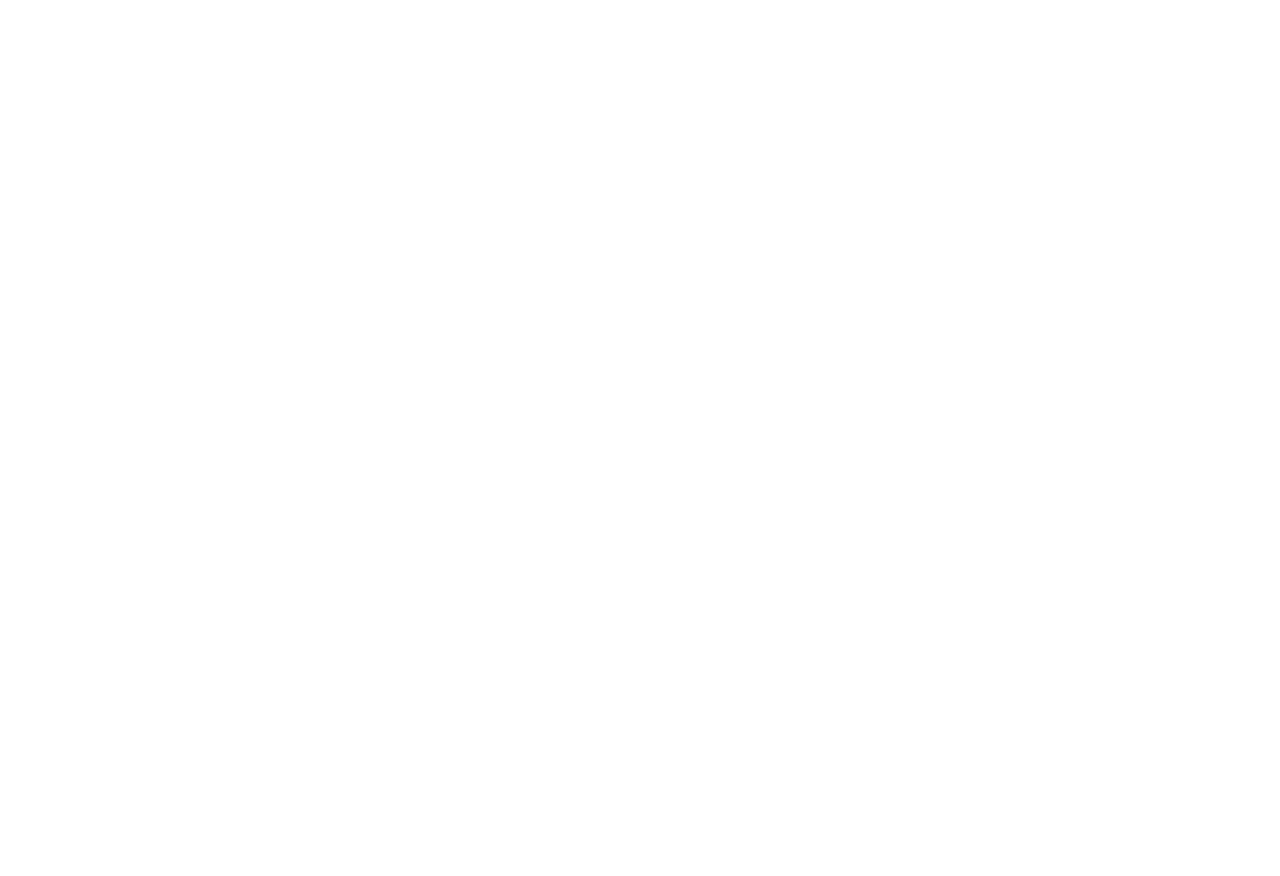
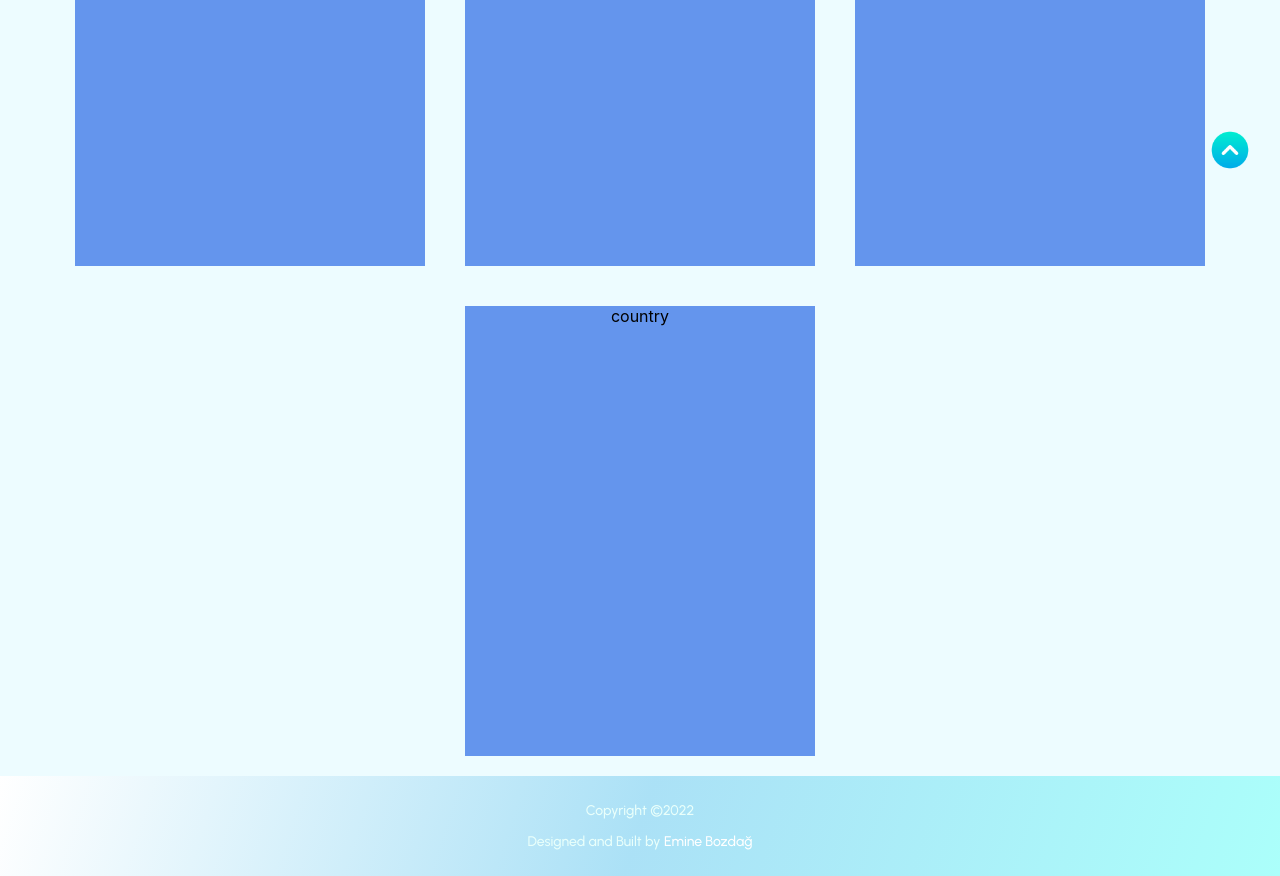
Before and after one commit to eminebozdag/world-countries, a React (Create React App) app: page /countries in a window 1280 px wide. Shown: the part 600-1476 px from the top of the page. Before the commit the page ends 800 px from the top, so only its background shows below. Built offline with nearby package versions, Linux system fonts and the light colour scheme.

Commit message:
added css to components

```diff
--- a/src/components/body/body.css
+++ b/src/components/body/body.css
@@ -1,8 +1,8 @@
-.search-container {
+.pages-container {
   display: flex;
   flex-direction: column;
   align-items: center;
-  height: auto;
+  justify-content: center;
 }
 
 .links-container-div {
@@ -25,7 +25,7 @@
   width: 40px;
 }
 
-span {
+.icon-span {
   font-size: 12px;
   color: rgba(102, 201, 240, 0.801);
 }
--- a/src/components/body/body.jsx
+++ b/src/components/body/body.jsx
@@ -10,27 +10,27 @@
 const Body = () => {
   return (
     <Router>
-      <div className="search-container">
+      <div className="pages-container">
         <div className="links-container-div">
           <div className="links-div">
             <Link to="/countries">
               <img src={searchIcon} alt="search" />
             </Link>
-            <span>search</span>
+            <span className="icon-span">search</span>
           </div>
 
           <div className="links-div">
             <Link to="/languages">
               <img src={langIcon} alt="search" />
             </Link>
-            <span>language</span>
+            <span className="icon-span">language</span>
           </div>
 
           <div className="links-div">
             <Link to="/populations">
               <img src={popIcon} alt="search" />
             </Link>
-            <span>population</span>
+            <span className="icon-span">population</span>
           </div>
         </div>
 
--- a/src/components/footer/footer.css
+++ b/src/components/footer/footer.css
@@ -0,0 +1,40 @@
+@import url("https://fonts.googleapis.com/css2?family=Urbanist:wght@200;700&display=swap");
+.footer-container {
+  display: flex;
+  flex-direction: row;
+
+  justify-content: center;
+  align-items: center;
+  height: 100px;
+  position: relative;
+  background: linear-gradient(
+    0.3turn,
+    rgba(255, 255, 255, 0.959),
+    rgba(160, 221, 245, 0.884),
+    rgba(85, 255, 246, 0.493)
+  );
+
+  bottom: 0;
+  width: 100%;
+}
+
+.footer-text {
+  font-family: "Urbanist", sans-serif;
+  color: rgb(233, 255, 251);
+  font-size: 14px;
+}
+
+span {
+  color: rgb(255, 255, 255);
+  font-size: 14px;
+}
+
+.scroll-button {
+  height: 40px;
+  width: 40px;
+  border-radius: 20px;
+  position: fixed;
+  bottom: 30px;
+  right: 30px;
+  z-index: 99;
+}
--- a/src/components/footer/footer.jsx
+++ b/src/components/footer/footer.jsx
@@ -1,6 +1,23 @@
 import React from "react";
+import upIcon from "../../assets/icons/up-arrow.png";
 import "./footer.css";
 const Footer = () => {
-  return <div>footer</div>;
+  return (
+    <div className="footer-container">
+      <div className="footer-text">
+        <p>Copyright ©2022</p>
+        <p>
+          Designed and Built by <span>Emine Bozdağ</span>
+        </p>
+      </div>
+      <input
+        type="image"
+        src={upIcon}
+        alt="scroll"
+        className="scroll-button"
+        onClick={() => console.log("hello")}
+      />
+    </div>
+  );
 };
 export default Footer;
--- a/src/components/header/header.css
+++ b/src/components/header/header.css
@@ -26,8 +26,8 @@
   margin: 10px;
   background-image: linear-gradient(
     60deg,
-    rgb(214, 255, 253),
-    rgb(189, 255, 252)
+    rgb(226, 250, 255),
+    rgb(218, 255, 249)
   );
   background-clip: text;
   color: transparent;
--- a/src/components/search/search.css
+++ b/src/components/search/search.css
@@ -2,7 +2,6 @@
 .search-container {
   display: flex;
   flex-direction: column;
-  padding: 20px;
 }
 
 .search-input {
--- a/src/pages/countries/countries.css
+++ b/src/pages/countries/countries.css
@@ -1,5 +1,18 @@
-.countries-container {
+.countries-search-container {
+  display: flex;
+  flex-direction: column;
+  align-items: center;
+  width: 100vw;
+  height: auto;
 }
 
-.search-input {
+.countries-container {
+  display: flex;
+  flex-direction: row;
+  justify-content: center;
+  align-items: center;
+  flex-wrap: wrap;
+  width: 100vw;
+  height: auto;
+  background-color: rgb(237, 252, 255);
 }
--- a/src/pages/countries/countries.jsx
+++ b/src/pages/countries/countries.jsx
@@ -1,10 +1,17 @@
 import React from "react";
 import Search from "../../components/search/search";
 import "./countries.css";
+import Country from "./country/country";
 const Countries = () => {
   return (
-    <div className="countries-container">
+    <div className="countries-search-container">
       <Search />
+      <div className="countries-container">
+        <Country />
+        <Country />
+        <Country />
+        <Country />
+      </div>
     </div>
   );
 };
--- /dev/null
+++ b/src/pages/countries/country/country.css
@@ -0,0 +1,6 @@
+.country-container {
+  width: 350px;
+  height: 450px;
+  margin: 20px;
+  background-color: cornflowerblue;
+}
--- /dev/null
+++ b/src/pages/countries/country/country.jsx
@@ -0,0 +1,6 @@
+import React from "react";
+import "./country.css";
+const Country = () => {
+  return <div className="country-container">country</div>;
+};
+export default Country;
```
Also changed, not shown: src/assets/icons/up-arrow.png (added).
